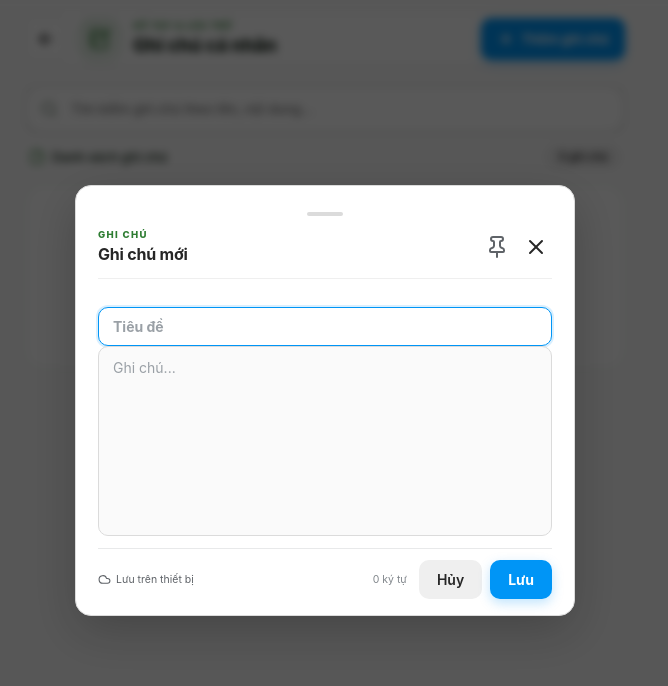
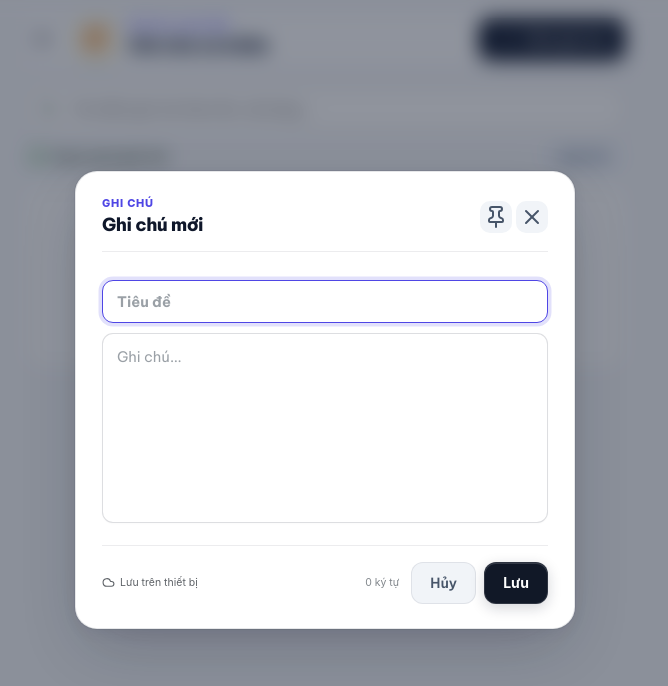
Before and after one commit to lntiphu/trangchu, a plain HTML site: page ghichu/index.html in a window 1280 px wide. Both pictures are taken after a click on the button "Thêm ghi chú". Shown: the whole page, without its empty margins (315-983 px from the left). Drawn offline with nearby package versions, Linux system fonts and the light colour scheme.

Commit message:
Add files via upload

```diff
--- a/ghichu/css/style.css
+++ b/ghichu/css/style.css
@@ -1029,258 +1029,358 @@ body {
 }
 
 /* ==========================================================================
-   META INSTAGRAM DESIGN SYSTEM & UNIFIED MODAL SYSTEM (GHI CHÚ TOÀN BỘ)
-   Nâng cấp toàn diện giao diện Ghi Chú theo phong cách Instagram của Meta:
-   - Scaffold / Nền: #fafafa hiện đại, tối giản, thanh lịch
-   - Thẻ & Bề mặt: #ffffff sắc nét, viền hairline 1px solid #dbdbdb
-   - Điểm nhấn Story Gradient: linear-gradient(45deg, #f09433, #e6683c, #dc2743, #cc2366, #bc1888)
-   - Phím hành động chính: Instagram Blue #0095f6 (Hover #1877f2, Active #0074cc)
-   - Phím hủy / phụ: Instagram Neutral Gray #efefef
-   - HỆ THỐNG MODAL ĐỒNG BỘ 100% THEO CHUẨN INSTAGRAM
+   APPLE / LINEAR PRECISION MINIMALIST DESIGN SYSTEM & UNIFIED MODAL SYSTEM
+   (PHÂN HỆ GHI CHÚ CÁ NHÂN - NOTES)
    ========================================================================== */
 
-body {
-    background: #fafafa !important;
-    color: #262626 !important;
-    font-family: -apple-system, BlinkMacSystemFont, "Segoe UI", Roboto, Helvetica, Arial, sans-serif !important;
+:root {
+    --al-canvas: #F6F7F9;
+    --al-surface: #FFFFFF;
+    --al-subtle: #F1F4F8;
+    --al-elevated: #F8FAFC;
+    --al-ink: #0F172A;
+    --al-ink-2: #475569;
+    --al-ink-3: #94A3B8;
+    --al-border: rgba(15, 23, 42, 0.08);
+    --al-border-strong: rgba(15, 23, 42, 0.14);
+    --al-primary: #111827;
+    --al-primary-hover: #1E293B;
+    --al-accent: #4F46E5;
+    --al-accent-ring: rgba(79, 70, 229, 0.16);
+    --al-font: 'Be Vietnam Pro', -apple-system, BlinkMacSystemFont, "SF Pro Text", "Segoe UI", system-ui, sans-serif;
+    --al-shadow-sm: 0 1px 2px rgba(15, 23, 42, 0.04), 0 4px 12px rgba(15, 23, 42, 0.03);
+    --al-shadow-md: 0 4px 16px rgba(15, 23, 42, 0.06), 0 1px 3px rgba(15, 23, 42, 0.04);
+    --al-shadow-dialog: 0 24px 64px -12px rgba(15, 23, 42, 0.24), 0 4px 16px -2px rgba(15, 23, 42, 0.08), 0 0 0 1px rgba(15, 23, 42, 0.06);
+    --al-shadow-sheet: 0 -16px 48px rgba(15, 23, 42, 0.18), 0 -1px 0 rgba(15, 23, 42, 0.06);
+}
+
+html, body {
+    background: var(--al-canvas) !important;
+    color: var(--al-ink) !important;
+    font-family: var(--al-font) !important;
+    -webkit-font-smoothing: antialiased !important;
 }
 
 .notes-header-bar {
-    background: #ffffff !important;
-    border-bottom: 1px solid #dbdbdb !important;
-    box-shadow: 0 1px 2px rgba(0, 0, 0, 0.03) !important;
+    background: rgba(255, 255, 255, 0.88) !important;
+    backdrop-filter: blur(20px) saturate(180%) !important;
+    -webkit-backdrop-filter: blur(20px) saturate(180%) !important;
+    border-bottom: 1px solid var(--al-border) !important;
+    box-shadow: none !important;
 }
 
 .notes-header-back-btn {
-    background: #ffffff !important;
-    border: 1px solid #dbdbdb !important;
-    border-radius: 10px !important;
-    box-shadow: 0 1px 3px rgba(0, 0, 0, 0.04) !important;
-    color: #262626 !important;
-    transition: all 0.15s ease !important;
+    width: 38px !important;
+    height: 38px !important;
+    background: #FFFFFF !important;
+    border: 1px solid var(--al-border-strong) !important;
+    border-radius: 11px !important;
+    box-shadow: 0 1px 2px rgba(15, 23, 42, 0.04) !important;
+    color: var(--al-ink) !important;
+    transition: all 0.16s ease !important;
+}
+
+.notes-header-back-btn:hover {
+    background: var(--al-subtle) !important;
 }
 
 .notes-header-back-btn:active {
     transform: scale(0.92) !important;
 }
 
+.notes-brand-badge {
+    background: #FFFBEB !important;
+    border: 1px solid rgba(180, 83, 9, 0.14) !important;
+    color: #B45309 !important;
+    border-radius: 12px !important;
+}
+
+.notes-header-eyebrow {
+    color: var(--al-accent) !important;
+}
+
+.notes-header-heading {
+    color: var(--al-ink) !important;
+    letter-spacing: -0.025em !important;
+}
+
 .notes-header-add-btn {
-    border-radius: 10px !important;
-    background: #0095f6 !important;
-    border: none !important;
-    box-shadow: 0 4px 12px rgba(0, 149, 246, 0.25) !important;
-    color: #ffffff !important;
+    border-radius: 11px !important;
+    background: var(--al-primary) !important;
+    border: 1px solid rgba(255, 255, 255, 0.12) !important;
+    box-shadow: 0 4px 12px rgba(15, 23, 42, 0.16), inset 0 1px 0 rgba(255, 255, 255, 0.14) !important;
+    color: #FFFFFF !important;
     font-weight: 700 !important;
-    transition: background-color 0.15s ease, transform 0.15s ease !important;
+    transition: all 0.18s ease !important;
 }
 
 .notes-header-add-btn:hover {
-    background: #1877f2 !important;
+    background: var(--al-primary-hover) !important;
+    transform: translateY(-1px) !important;
 }
 
 .notes-header-add-btn:active {
     transform: scale(0.96) !important;
-    background: #0074cc !important;
 }
 
 .notes-search-box {
-    background: #efefef !important;
-    border: 1px solid #dbdbdb !important;
-    border-radius: 10px !important;
-    box-shadow: none !important;
+    background: #FFFFFF !important;
+    border: 1px solid var(--al-border-strong) !important;
+    border-radius: 12px !important;
+    box-shadow: 0 1px 2px rgba(15, 23, 42, 0.03) !important;
 }
 
-.notes-search-box input:focus {
-    background: #ffffff !important;
-    border-color: #0095f6 !important;
+.notes-search-box:focus-within {
+    border-color: var(--al-accent) !important;
+    box-shadow: 0 0 0 3px var(--al-accent-ring) !important;
 }
 
 .notes-counter-badge {
-    background: #efefef !important;
-    border: 1px solid #dbdbdb !important;
-    color: #262626 !important;
+    background: var(--al-subtle) !important;
+    border: 1px solid var(--al-border) !important;
+    color: var(--al-ink-2) !important;
     border-radius: 999px !important;
-    font-weight: 600 !important;
+    font-weight: 700 !important;
 }
 
 .note-card {
-    background: #ffffff !important;
-    border: 1px solid #dbdbdb !important;
+    background: #FFFFFF !important;
+    border: 1px solid var(--al-border) !important;
     border-radius: 16px !important;
-    box-shadow: 0 1px 3px rgba(0, 0, 0, 0.04) !important;
-    transition: all 0.2s cubic-bezier(0.2, 0.8, 0.2, 1) !important;
+    box-shadow: var(--al-shadow-sm) !important;
+    transition: all 0.2s cubic-bezier(0.16, 1, 0.3, 1) !important;
 }
 
 .note-card:hover {
     transform: translateY(-2px) !important;
-    border-color: #b0b0b0 !important;
-    box-shadow: 0 4px 14px rgba(0, 0, 0, 0.06) !important;
+    border-color: rgba(15, 23, 42, 0.16) !important;
+    box-shadow: var(--al-shadow-md) !important;
 }
 
-.note-card:active {
-    transform: scale(0.985) !important;
+.note-card.is-pinned {
+    border-left: 3.5px solid var(--al-accent) !important;
+}
+
+.note-pinned-tag {
+    background: rgba(79, 70, 229, 0.1) !important;
+    color: var(--al-accent) !important;
+    border-color: rgba(79, 70, 229, 0.2) !important;
 }
 
 .note-card-actions {
-    background: #f0f2f5 !important;
-    border: 1px solid #dbdbdb !important;
+    background: var(--al-subtle) !important;
+    border: 1px solid var(--al-border) !important;
     border-radius: 10px !important;
 }
 
 .note-action-btn {
-    border-radius: 6px !important;
-    color: #262626 !important;
+    border-radius: 7px !important;
+    color: var(--al-ink-2) !important;
     transition: all 0.15s ease !important;
 }
 
 .note-action-btn:hover {
-    background: #ffffff !important;
-    color: #0095f6 !important;
+    background: #FFFFFF !important;
+    color: var(--al-ink) !important;
 }
 
 /* ══════════════════════════════════════════════════════════════════════════
-   HỆ THỐNG MODAL ĐỒNG BỘ 100% THEO CHUẨN INSTAGRAM (Unified Meta Modal System)
+   UNIFIED MODAL SYSTEM — CHUẨN APP HIỆN ĐẠI (APPLE / LINEAR)
    ══════════════════════════════════════════════════════════════════════════ */
 .notes-modal-overlay {
-    background: rgba(0, 0, 0, 0.65) !important;
-    backdrop-filter: blur(4px) !important;
-    -webkit-backdrop-filter: blur(4px) !important;
-    transition: opacity 0.25s cubic-bezier(0.16, 1, 0.3, 1) !important;
+    background: rgba(15, 23, 42, 0.46) !important;
+    backdrop-filter: blur(10px) saturate(150%) !important;
+    -webkit-backdrop-filter: blur(10px) saturate(150%) !important;
+    transition: opacity 0.24s cubic-bezier(0.16, 1, 0.3, 1) !important;
 }
 
-.notes-modal-sheet {
-    background: #ffffff !important;
-    border-top: 1px solid rgba(0, 0, 0, 0.08) !important;
-    border-left: none !important;
-    border-right: none !important;
-    border-bottom: none !important;
-    box-shadow: 0 -10px 40px rgba(0, 0, 0, 0.16) !important;
-    border-top-left-radius: 20px !important;
-    border-top-right-radius: 20px !important;
-    border-bottom-left-radius: 0 !important;
-    border-bottom-right-radius: 0 !important;
-    transition: transform 0.28s cubic-bezier(0.16, 1, 0.3, 1), opacity 0.2s ease !important;
-    scrollbar-width: thin !important;
-    scrollbar-color: #dbdbdb transparent !important;
-}
+@media (max-width: 639px) {
+    .notes-modal-overlay {
+        align-items: flex-end !important;
+        justify-content: center !important;
+        padding: 0 !important;
+    }
 
-@media (min-width: 580px) {
     .notes-modal-sheet {
-        border-radius: 16px !important;
-        border: 1px solid #dbdbdb !important;
-        box-shadow: 0 16px 48px rgba(0, 0, 0, 0.22) !important;
+        width: 100% !important;
+        max-width: 100% !important;
+        max-height: 90dvh !important;
+        margin: 0 !important;
+        background: #FFFFFF !important;
+        border-radius: 24px 24px 0 0 !important;
+        border-top: 1px solid rgba(15, 23, 42, 0.08) !important;
+        border-left: none !important;
+        border-right: none !important;
+        border-bottom: none !important;
+        box-shadow: var(--al-shadow-sheet) !important;
+        padding: 12px 20px max(20px, env(safe-area-inset-bottom)) 20px !important;
+        transform: translateY(100%) !important;
+        transition: transform 0.3s cubic-bezier(0.16, 1, 0.3, 1) !important;
+    }
+
+    .notes-modal-overlay.active .notes-modal-sheet {
+        transform: translateY(0) !important;
+    }
+
+    .notes-drag-handle {
+        display: block !important;
+        width: 36px !important;
+        height: 4px !important;
+        background: #CBD5E1 !important;
+        border-radius: 999px !important;
+        margin: 2px auto 14px !important;
     }
 }
 
-.notes-drag-handle {
-    width: 36px !important;
-    height: 4px !important;
-    background: #dbdbdb !important;
-    border-radius: 999px !important;
-    margin: 8px auto 12px !important;
-    box-shadow: none !important;
-    border: none !important;
-    align-self: center !important;
+@media (min-width: 640px) {
+    .notes-modal-overlay {
+        align-items: center !important;
+        justify-content: center !important;
+        padding: 24px !important;
+    }
+
+    .notes-modal-sheet {
+        width: min(92vw, 500px) !important;
+        max-width: 500px !important;
+        max-height: min(86vh, 740px) !important;
+        margin: auto !important;
+        background: #FFFFFF !important;
+        border-radius: 22px !important;
+        border: 1px solid rgba(15, 23, 42, 0.1) !important;
+        box-shadow: var(--al-shadow-dialog) !important;
+        padding: 24px 26px !important;
+        transform: translateY(10px) scale(0.97) !important;
+        opacity: 0 !important;
+        transition: transform 0.22s cubic-bezier(0.16, 1, 0.3, 1), opacity 0.18s ease !important;
+    }
+
+    .notes-modal-overlay.active .notes-modal-sheet {
+        transform: translateY(0) scale(1) !important;
+        opacity: 1 !important;
+    }
+
+    .notes-drag-handle {
+        display: none !important;
+    }
 }
 
+.notes-modal-header {
+    border-bottom: 1px solid var(--al-border) !important;
+    padding-bottom: 14px !important;
+    margin-bottom: 16px !important;
+}
+
+.notes-modal-kicker {
+    color: var(--al-accent) !important;
+    font-size: 11px !important;
+    letter-spacing: 0.07em !important;
+}
+
+.notes-modal-sheet h2,
+.notes-modal-sheet h3,
+#notes-form-heading {
+    font-family: var(--al-font) !important;
+    font-size: 18px !important;
+    font-weight: 800 !important;
+    color: var(--al-ink) !important;
+    letter-spacing: -0.025em !important;
+}
+
+.notes-pin-btn,
 .notes-modal-close-btn {
     width: 32px !important;
     height: 32px !important;
-    border-radius: 50% !important;
-    background: transparent !important;
+    border-radius: 10px !important;
+    background: var(--al-subtle) !important;
     border: none !important;
-    box-shadow: none !important;
-    color: #262626 !important;
+    color: var(--al-ink-2) !important;
     display: inline-flex !important;
     align-items: center !important;
     justify-content: center !important;
     cursor: pointer !important;
-    transition: background-color 0.15s ease, transform 0.15s ease !important;
+    transition: background-color 0.16s ease, color 0.16s ease, transform 0.16s ease !important;
 }
 
+.notes-pin-btn:hover,
 .notes-modal-close-btn:hover {
-    background: #f2f2f2 !important;
-    color: #000000 !important;
+    background: #E2E8F0 !important;
+    color: var(--al-ink) !important;
 }
 
-.notes-modal-close-btn:active {
-    transform: scale(0.92) !important;
-}
-
-.notes-modal-header {
-    border-bottom: 1px solid #efefef !important;
-    padding-bottom: 12px !important;
-    margin-bottom: 16px !important;
-}
-
-.notes-modal-sheet h2,
-.notes-modal-sheet h3 {
-    font-size: 16px !important;
-    font-weight: 700 !important;
-    color: #262626 !important;
-    letter-spacing: -0.2px !important;
+.notes-pin-btn.is-active {
+    background: rgba(79, 70, 229, 0.12) !important;
+    color: var(--al-accent) !important;
 }
 
 .notes-modal-sheet input,
 .notes-modal-sheet textarea {
-    background: #fafafa !important;
-    border: 1px solid #dbdbdb !important;
-    border-radius: 10px !important;
-    padding: 10px 14px !important;
-    font-size: 14px !important;
-    color: #262626 !important;
-    box-shadow: none !important;
-    transition: border-color 0.15s ease, background-color 0.15s ease !important;
+    background: #FFFFFF !important;
+    border: 1px solid var(--al-border-strong) !important;
+    border-radius: 11px !important;
+    padding: 11px 14px !important;
+    font-size: 14.5px !important;
+    color: var(--al-ink) !important;
+    box-shadow: 0 1px 2px rgba(15, 23, 42, 0.02) !important;
+    font-family: var(--al-font) !important;
+    transition: border-color 0.16s ease, box-shadow 0.16s ease !important;
+}
+
+.notes-keep-editor {
+    display: flex !important;
+    flex-direction: column !important;
+    gap: 10px !important;
 }
 
 .notes-modal-sheet input:focus,
 .notes-modal-sheet textarea:focus {
-    background: #ffffff !important;
-    border-color: #0095f6 !important;
-    box-shadow: 0 0 0 2px rgba(0, 149, 246, 0.15) !important;
+    background: #FFFFFF !important;
+    border-color: var(--al-accent) !important;
+    box-shadow: 0 0 0 3.5px var(--al-accent-ring) !important;
     outline: none !important;
 }
 
+.notes-form-actions {
+    border-top: 1px solid var(--al-border) !important;
+    padding-top: 16px !important;
+    margin-top: 14px !important;
+}
+
 .notes-modal-save {
-    background: #0095f6 !important;
-    border: none !important;
-    border-radius: 10px !important;
-    color: #ffffff !important;
+    background: var(--al-primary) !important;
+    border: 1px solid rgba(255, 255, 255, 0.12) !important;
+    border-radius: 12px !important;
+    color: #FFFFFF !important;
+    font-family: var(--al-font) !important;
     font-weight: 700 !important;
     font-size: 14px !important;
-    padding: 11px 18px !important;
-    box-shadow: 0 4px 12px rgba(0, 149, 246, 0.25) !important;
+    min-height: 42px !important;
+    padding: 10px 18px !important;
+    box-shadow: 0 4px 14px rgba(15, 23, 42, 0.18), inset 0 1px 0 rgba(255, 255, 255, 0.15) !important;
     cursor: pointer !important;
-    transition: background-color 0.15s ease, transform 0.15s ease !important;
+    transition: background-color 0.16s ease, transform 0.16s ease !important;
 }
 
 .notes-modal-save:hover {
-    background: #1877f2 !important;
-}
-
-.notes-modal-save:active {
-    background: #0074cc !important;
-    transform: scale(0.98) !important;
+    background: var(--al-primary-hover) !important;
+    transform: translateY(-1px) !important;
 }
 
 .notes-modal-cancel {
-    background: #efefef !important;
-    border: none !important;
-    border-radius: 10px !important;
-    color: #262626 !important;
+    background: var(--al-subtle) !important;
+    border: 1px solid var(--al-border) !important;
+    border-radius: 12px !important;
+    color: var(--al-ink-2) !important;
+    font-family: var(--al-font) !important;
     font-weight: 600 !important;
     font-size: 14px !important;
-    padding: 11px 18px !important;
+    min-height: 42px !important;
+    padding: 10px 18px !important;
     box-shadow: none !important;
     cursor: pointer !important;
-    transition: background-color 0.15s ease, transform 0.15s ease !important;
+    transition: background-color 0.16s ease, color 0.16s ease !important;
 }
 
 .notes-modal-cancel:hover {
-    background: #dbdbdb !important;
+    background: #E2E8F0 !important;
+    color: var(--al-ink) !important;
 }
-
-.notes-modal-cancel:active {
-    background: #cfcfcf !important;
-    transform: scale(0.98) !important;
-}
```
